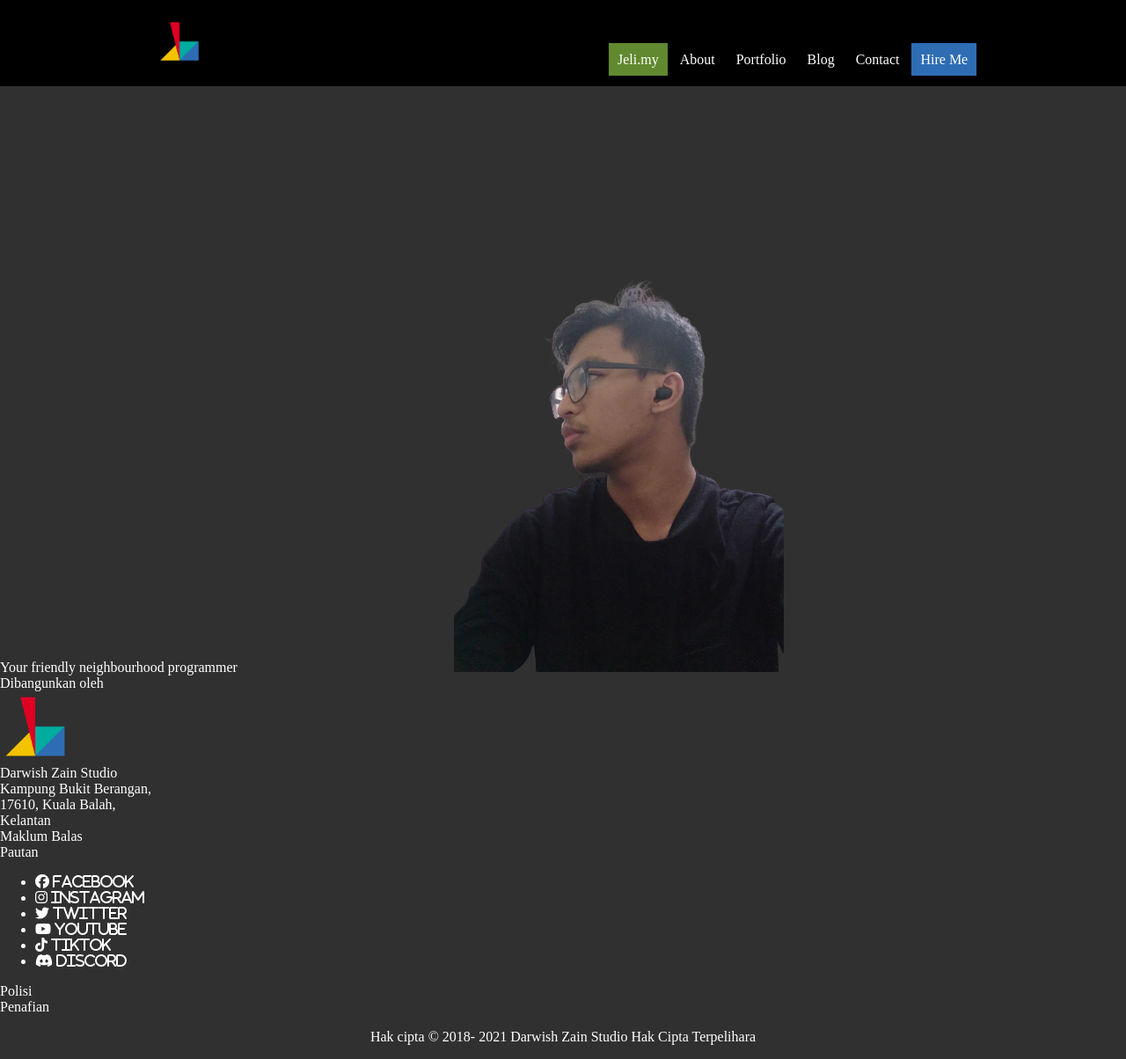
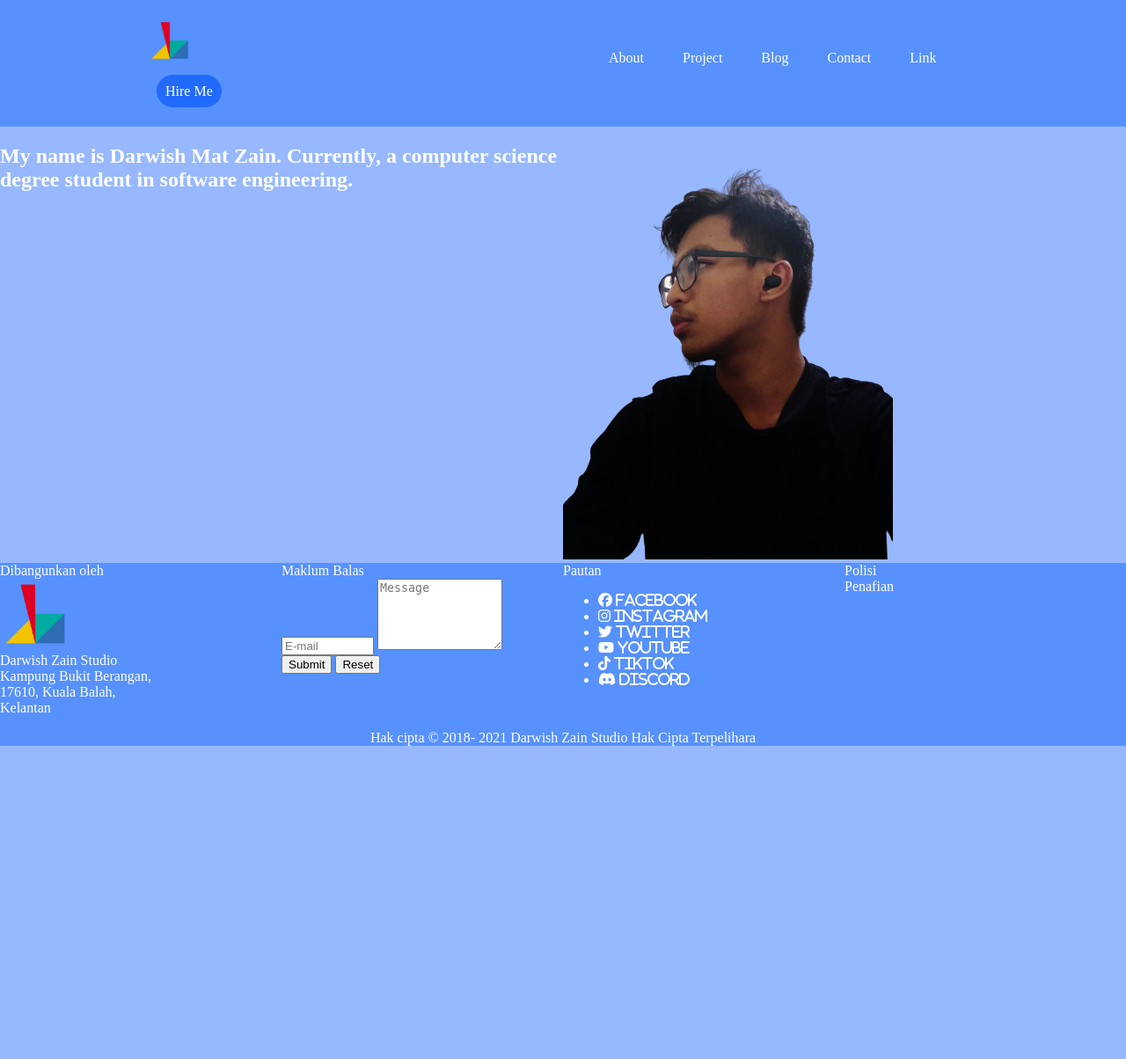
Before and after one commit to darwishzain/darwishzain.github.io, a PHP site: page / in a window 1280 px wide. Shown: the whole page at 88% size. After the commit the page ends 848 px from the top, so only its background shows below. Run offline with PHP 8.4, Linux system fonts and the light colour scheme; some libraries are stand-ins or nearby versions.

Commit message:
05112021 0335

```diff
--- /dev/null
+++ b/colorswall_blue-tint-6.txt
@@ -0,0 +1,6 @@
+#216afc;
+#397afd;
+#5791fd;
+#97b8fe;
+#b5cdfe;
+#cedefe;
--- a/index.html
+++ b/index.html
@@ -16,25 +16,28 @@
 					<img class="logo" src="/img/dzslogo.png" alt="" srcset="" height="10%" width="10%">
 				</a>
 			</li>
-			<li> <a class="jeli" href="/jeli/index.html">Jeli.my</a></li>
-			<li> <a href="/pages/about.html">About</a> </li>
-			<li> <a href="">Portfolio</a> </li>
-			<li> <a href="">Blog</a> </li>
-			<li> <a href="">Contact</a> </li>
-			<li> <a class="hireme" href="">Hire Me</a> </li>
+			<li class="navigation"> <a href="/pages/about.html">About</a> </li>
+			<li class="navigation"> <a href="">Project</a> </li>
+			<li class="navigation"> <a href="">Blog</a> </li>
+			<li class="navigation"> <a href="">Contact</a> </li>
+			<li class="navigation"> <a href="./link.html">Link</a> </li>
+			<li class="navigation"> <a class="hireme" href="">Hire Me</a> </li>
 		</ul>
 	</header>
-	<div id="topContent">
-		<div>
-			Your friendly neighbourhood programmer
-		</div>
-		<div>
-			<img src="/img/darwish1.png" alt="">
-		</div>
-
-	</div>
+    <div class="content">
+        <div>
+            <h2>
+                My name is Darwish Mat Zain. Currently,
+                a computer science degree student in
+                software engineering.
+            </h2>
+        </div>
+        <div>
+            <img src="/img/darwish1.png" height="25%" alt="">
+        </div>
+    </div>
 	<footer>
-        <div id="footm">
+        <div id="foot">
             <div class="foot">
                 Dibangunkan oleh <br>
                 <img src="/img/dzslogo.png" alt="developers logo" height="80px" alt="" srcset=""> <br>
@@ -45,6 +48,13 @@
             </div>
             <div class="foot">
                 Maklum Balas <br>
+                <form action="">
+                    <input type="email" name="" id="" placeholder="E-mail" size="10">
+                    <textarea name="" id="" cols="15" rows="5" placeholder="Message"></textarea>
+                    <br>
+                    <input type="submit" value="Submit">
+                    <input type="reset" value="Reset">
+                </form>
             </div>
             <div class="foot">
                 Pautan
@@ -55,7 +65,7 @@
                     <!--<li> <a href=""> <i class="fab fa-linkedin" target="_blank"> LinkedIn</i> </a> </li>-->
                     <li> <a href="https://youtube.com/channel/UCS3PMx-k6Osp6oQWEUROHzg"> <i class="fab fa-youtube" target="_blank"> Youtube</i> </a> </li>
                     <li> <a href="https://www.tiktok.com/@darwishzainstd?" target="_blank"> <i class="fab fa-tiktok"> Tiktok</i> </a> </li>
-                    <li> <a href="https://discord.gg/XC8Rf2aS" target="_blank"> <i class="fab fa-discord"> Discord</i> </a> </li>
+                    <li> <a href="" target="_blank"> <i class="fab fa-discord"> Discord</i> </a> </li>
                 </ul>
             </div>
             <div class="foot">
@@ -71,6 +81,7 @@
             </script>
             Darwish Zain Studio Hak Cipta Terpelihara
         </p>
+
     </footer>
 
 </body>
--- a/styles/main.css
+++ b/styles/main.css
@@ -6,10 +6,18 @@
 /*Montserrat*/
 @import url('https://fonts.googleapis.com/css2?family=Press+Start+2P&display=swap');
 /*Press Start 2P*/
+:root {
+  --one: #216afc;
+  --two:#397afd;
+  --three:#5791fd;
+  --four:#97b8fe;
+  --five:#b5cdfe;
+  --six:#cedefe;
+}
 body{
   margin: 0px;
   padding: 0px;
-  background-color: #303030;
+  background-color: var(--four);
   color: #ffffff;
 }
 .logo{
@@ -24,7 +32,7 @@ header{
   justify-content: space-between;
   align-items: center;
   padding: 5px 10%;
-  background-color: #000000;
+  background-color: var(--three);
   color: #ffffff;
 }
 header ul{
@@ -33,8 +41,23 @@ header ul{
 header ul li{
   display: inline-block;
 }
-header ul li a{
+.navigation{
+  padding: 10px;
+}
+.navigation a{
   padding: 10px 10px;
+  border-radius: 20px;
+}
+.navigation a:hover{
+  background-color: #FFFFFF;
+  color: #000000;
+}
+.content{
+  display: inline-flex;
+}
+.content div{
+  width: 50%;
+  height: 50%;
 }
 .jeli{
   background-color: #61892F;
@@ -54,5 +77,14 @@ header ul li a{
   text-align: center;
 }
 .hireme{
-  background-color: #2E6DB4;
+  background-color: var(--one);
 }
+footer{
+  background-color: var(--three);
+}
+#foot{
+  display: inline-flex;
+}
+.foot{
+  width: 25vw;
+}
```
Also changed, not shown: colorswall_emeral-green-tint.txt (added, +10 -0 lines), link.html (added, +43 -0 lines), styles/link.css (added, +20 -0 lines), img/darwish1.png.
